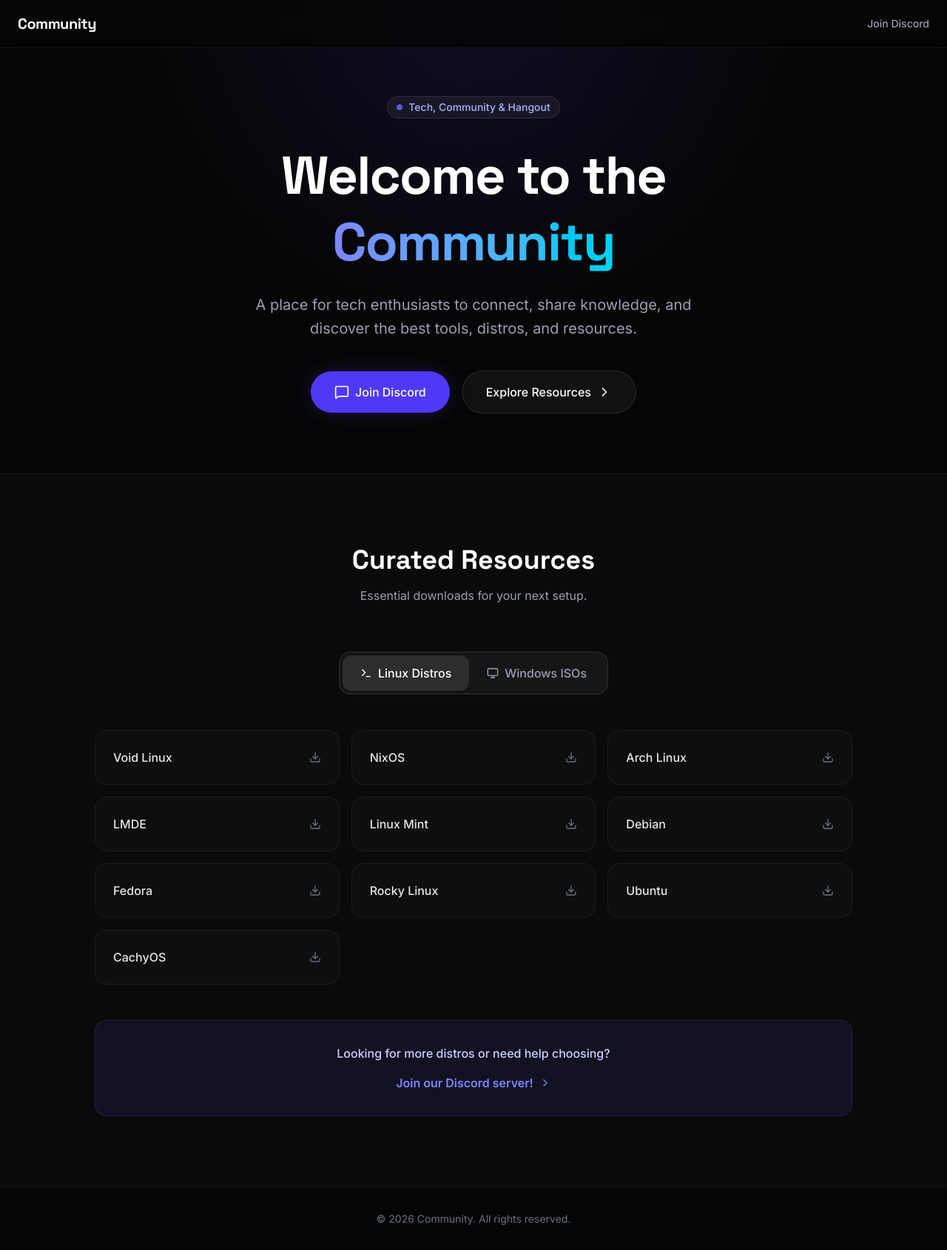
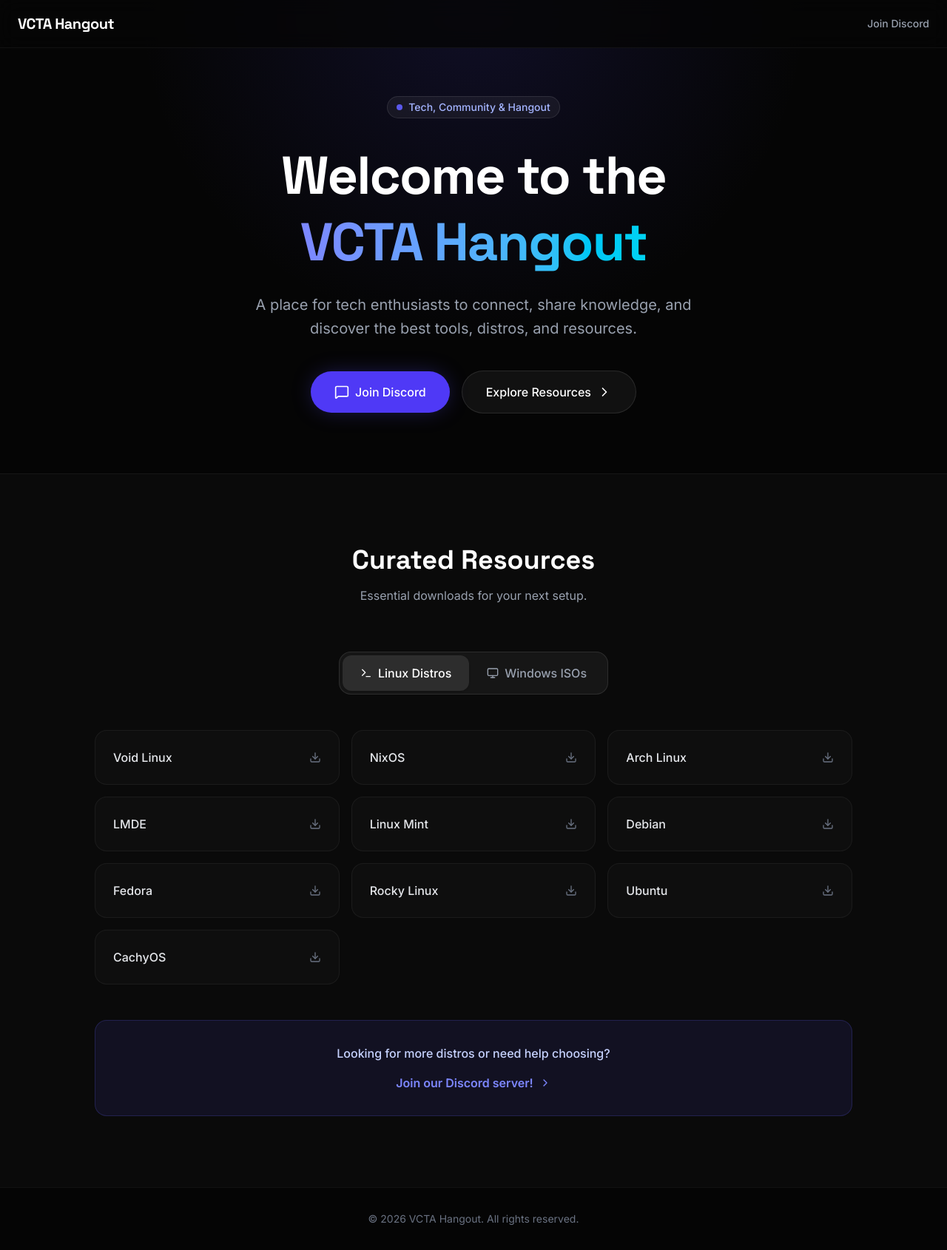
Before and after one commit to vert1gu/Thevctahangoutsite, a React (Vite) app: page / in a window 1280 px wide. Shown: the whole page at 74% size. Built offline with nearby package versions, Linux system fonts and the light colour scheme.

Commit message:
refactor: Rename project to VCTA Hangout
Update the application name in metadata and UI elements to reflect the new project branding. This ensures consistency across the application.

```diff
--- a/metadata.json
+++ b/metadata.json
@@ -1,5 +1,5 @@
 {
-  "name": "Tech Community",
+  "name": "VCTA Hangout",
   "description": "A modern website for a tech and hangout Discord community, featuring curated Linux distros and Windows ISOs.",
   "requestFramePermissions": []
 }
--- a/src/App.tsx
+++ b/src/App.tsx
@@ -35,7 +35,7 @@
       {/* Navbar */}
       <nav className="fixed top-0 w-full z-50 border-b border-white/5 bg-[#050505]/80 backdrop-blur-md">
         <div className="max-w-7xl mx-auto px-6 h-16 flex items-center justify-between">
-          <div className="font-display font-bold text-xl tracking-tight">Community</div>
+          <div className="font-display font-bold text-xl tracking-tight">VCTA Hangout</div>
           <div className="flex items-center gap-4">
             <a
               href="https://discord.gg/x7a7WcPx6j"
@@ -67,7 +67,7 @@
           <h1 className="font-display text-5xl md:text-7xl font-bold tracking-tight mb-6 leading-tight">
             Welcome to the <br />
             <span className="text-transparent bg-clip-text bg-gradient-to-r from-indigo-400 to-cyan-400">
-              Community
+              VCTA Hangout
             </span>
           </h1>
 
@@ -204,7 +204,7 @@
 
       {/* Footer */}
       <footer className="py-8 text-center border-t border-white/5 text-gray-500 text-sm">
-        <p>&copy; {new Date().getFullYear()} Community. All rights reserved.</p>
+        <p>&copy; {new Date().getFullYear()} VCTA Hangout. All rights reserved.</p>
       </footer>
     </div>
   );
```
